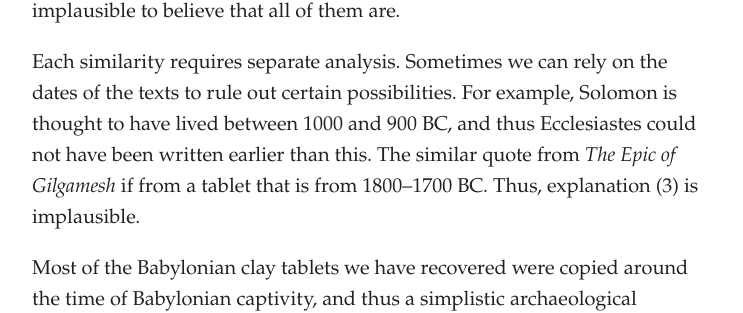
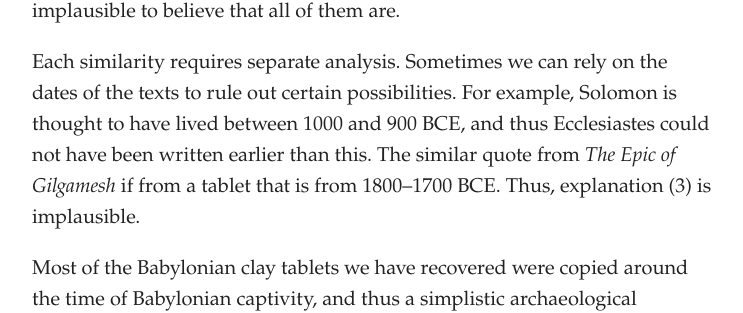
Before and after one commit to artsandmetaphysics/goodlifeodyssey, a Jekyll site: the page built from _documents/the-epic-of-gilgamesh.md, in a window 1280 px wide and 900 px high, scrolled down 5690 px. Shown: the part 352-665 px from the top of the window, without its empty margins (268-1011 px from the left). Built offline with Jekyll 4.4.1, drawn with Linux system fonts in a browser that asks for light colours; some of the changed text lies outside the part shown.

Commit message:
Various small corrections

```diff
--- a/_documents/the-epic-of-gilgamesh.md
+++ b/_documents/the-epic-of-gilgamesh.md
@@ -60,10 +60,10 @@
 <p>Then to the harlot’s words he listened intently,</p>
 <p class="indent"><em>as Shamhat</em> talked to him, to Enkidu:</p>
 <br>
-<p>‘You are handsome, Enkidu, you are just like a god!</p>
+<p>“You are handsome, Enkidu, you are just like a god!</p>
 <p class="indent">Why with the beasts do you wander the wild?</p>
 <p>Come, I will take you to Uruk-the-Sheepfold,</p>
-<p class="indent">to the sacred temple, home of Anu and Ishtar</p>
+<p class="indent">to the sacred temple, home of Anu and Ishtar”</p>
 </blockquote>
 
 I am quoting from the Andrew George translation; words in italics were difficult to decipher or were filled in from context.
@@ -75,13 +75,13 @@
 There is, however, a snake in the *Epic of Gilgamesh.* Gilgamesh is returning from a journey with a plant that will make him young again.  This plant is similar to the tree of life in Genesis.  Here is the passage:
 
 <blockquote class="poetry">
-<p>‘This plant, Ur-shanabi, is the “Plant of Heartbeat,”</p>
+<p>“This plant, Ur-shanabi, is the ‘Plant of Heartbeat,’</p>
 <p class="indent">with it a man can regain his vigour.</p>
 <p>To Uruk-the-Sheepfold I will take it,</p>
 <p class="indent">to an ancient I will feed some and put the plant to the test!</p>
 <br>
-<p>‘Its name shall be “Old Man Grown Young,”</p>
-<p class="indent">I will eat it myself, and be again as I was in my youth!’</p>
+<p>“Its name shall be ‘Old Man Grown Young,’</p>
+<p class="indent">I will eat it myself, and be again as I was in my youth!”</p>
 <p>At twenty leagues they broke bread,</p>
 <p class="indent">at thirty leagues they stopped for the night.</p>
 <br>
@@ -126,13 +126,13 @@
 In Babylonian mythology, Marduk was the supreme god.  Marduk rose to power by killing Tiamat, who was often represented as a great sea dragon, when all the other Babylonian gods were too afraid to confront it.  It seems that the Hebrew god references fought a similar battle:
 
 <blockquote class="poetry">
-<p>Can you draw out Leviathan with a fishhook,</p>
+<p>“Can you draw out Leviathan with a fishhook,</p>
 <p class="indent">or press down its tongue with a cord?</p>
 <p>Can you put a rope in its nose,</p>
 <p class="indent">or pierce its jaw with a hook?</p>
 <p>⋯</p>
 <p>Any hope of capturing it will be disappointed;</p>
-<p class="indent">were not even the gods overwhelmed at the sight of it?</p>
+<p class="indent">were not even the gods overwhelmed at the sight of it?”</p>
 <cite>— Job 41:1–9, New Revised Standard Version</cite>
 </blockquote>
 
@@ -152,17 +152,17 @@
 <p>Death they dispensed to mankind,</p>
 <p class="indent">Life they kept for themselves.</p>
 <br>
-<p>‘But you, Gilgamesh, let your belly be full,</p>
+<p>“But you, Gilgamesh, let your belly be full,</p>
 <p class="indent">Enjoy yourself always by day and by night!</p>
 <p>Make merry each day,</p>
 <p class="indent">Dance and play day and night!</p>
 <br>
-<p>‘Let your clothes be clean,</p>
+<p>“Let your clothes be clean,</p>
 <p class="indent">Let your head be washed, may you bathe in water!</p>
 <p>Gaze on the child who holds your hand,</p>
 <p class="indent">Let your wife enjoy your repeated embrace!</p>
 <br>
-<p>‘For such is the destiny of mortal men’</p>
+<p>“For such is the destiny of mortal men”</p>
 </blockquote>
 
 And here is a similar saying in Ecclesiastes:
@@ -193,6 +193,6 @@
 
 Some of these similarities may be deemed coincidental, but it seems implausible to believe that all of them are.
 
-Each similarity requires separate analysis.  Sometimes we can rely on the dates of the texts to rule out certain possibilities.  For example, Solomon is thought to have lived between 1000 and 900 BC, and thus Ecclesiastes could not have been written earlier than this.  The similar quote from *The Epic of Gilgamesh* if from a tablet that is from 1800–1700 BC.  Thus, explanation (3) is implausible.
+Each similarity requires separate analysis.  Sometimes we can rely on the dates of the texts to rule out certain possibilities.  For example, Solomon is thought to have lived between 1000 and 900 BCE, and thus Ecclesiastes could not have been written earlier than this.  The similar quote from *The Epic of Gilgamesh* if from a tablet that is from 1800–1700 BCE.  Thus, explanation (3) is implausible.
 
 Most of the Babylonian clay tablets we have recovered were copied around the time of Babylonian captivity, and thus a simplistic archaeological analysis is not possible because we do not know when the age of the original material.
```
Also changed, not shown: other parts of _documents/the-epic-of-gilgamesh.md (+1 -1 lines), _documents/david-hockney.md (+1 -1 lines), documents/david-hockney.md (+1 -1 lines), documents/the-epic-of-gilgamesh.md (+12 -12 lines).
